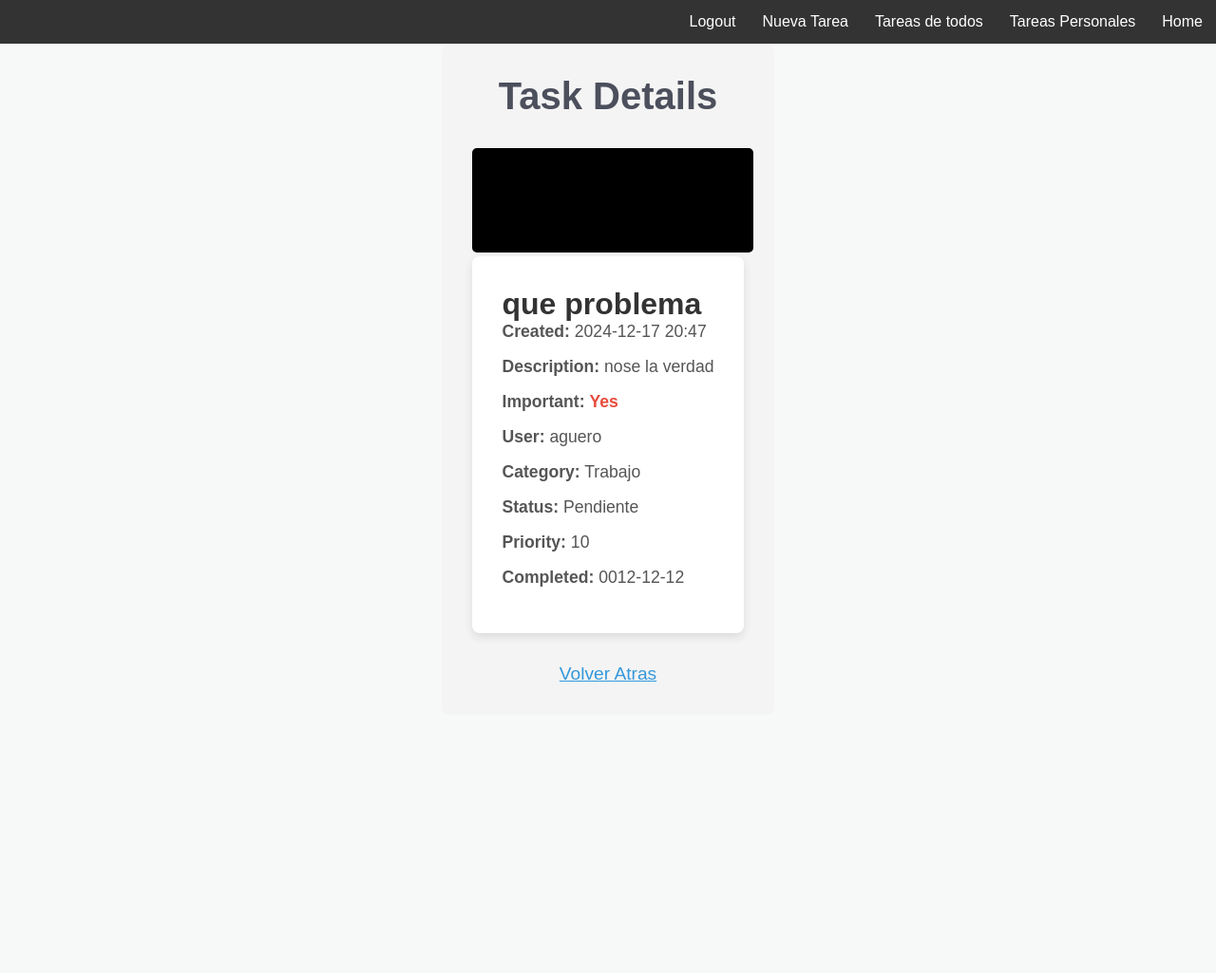
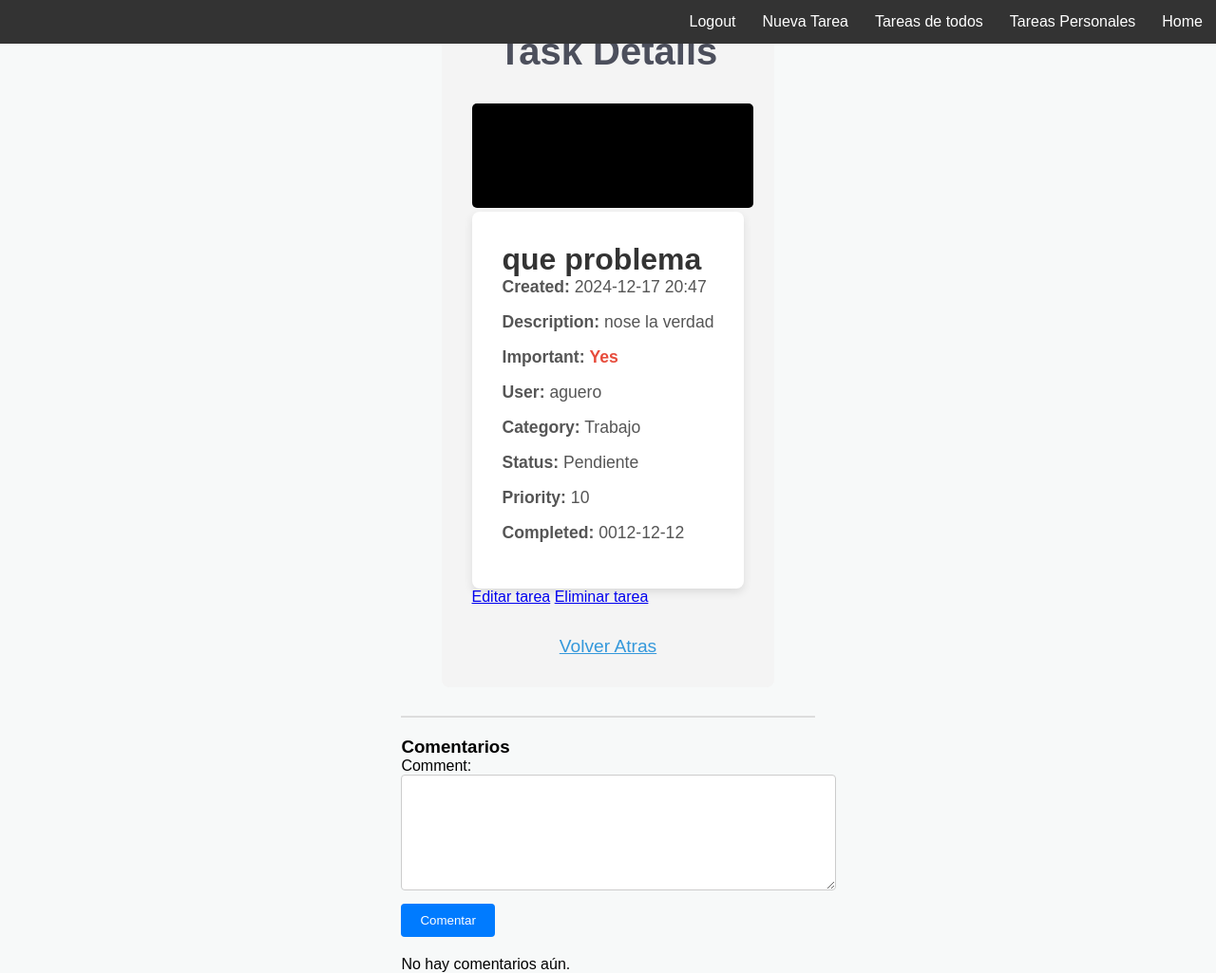
Before and after one commit to Aleu79/django-project, a Django app: page /tasks/1/ in a window 1280 px wide. Shown: the whole page at 95% size. Before the commit the page ends 718 px from the top, so only its background shows below. Run offline with Django 5.2, Linux system fonts and the light colour scheme; a user stored in the database is signed in; data comes from the database, SQL or seed files in the repository; both versions use the stored data as it was after the commit.

Commit message:
comments

```diff
--- a/sistema/urls.py
+++ b/sistema/urls.py
@@ -30,4 +30,7 @@ urlpatterns = [
     path('tasks/all/', views.tareatodos, name='tareatodos'),
     path('tasks/<int:task_id>/', views.task_details, name='task_details'),
     path('signin/', views.signin , name='signin'),
+    path('edit_task/<int:task_id>/', views.edit_task, name='edit_task'),
+    path('task/<int:task_id>/comment/', views.task_comment, name='task_comment'),
+    path('task/delete/<int:task_id>/', views.delete_task, name='delete_task'),
 ] + static(settings.MEDIA_URL, document_root=settings.MEDIA_ROOT)
--- a/task/formulario.py
+++ b/task/formulario.py
@@ -1,5 +1,5 @@
 from django import forms
-from .models import Task
+from .models import *
 from django.forms import DateTimeInput
 
 class formTask(forms.ModelForm):
@@ -15,3 +15,14 @@ class formTask(forms.ModelForm):
     date_completed = forms.DateTimeField(
         widget=DateTimeInput(attrs={'type': 'date'})
     )
+
+class formTaskComment(forms.ModelForm):
+    class Meta:
+        model = TaskComment
+        fields = ['comment']
+
+    def clean_comment(self):
+        comment = self.cleaned_data.get('comment')
+        if not comment:
+            raise forms.ValidationError("El comentario no puede estar vacío.")
+        return comment
--- a/task/static/css/stylesa.css
+++ b/task/static/css/stylesa.css
@@ -157,3 +157,58 @@ li:hover{
         transform: translateY(0);
     }
 }
+
+/* comentarios */
+.comments-section {
+    margin-top: 20px;
+    border-top: 2px solid #ddd;
+    padding-top: 20px;
+}
+
+.comment-form {
+    margin-bottom: 20px;
+}
+
+.comment-form textarea {
+    width: 100%;
+    height: 100px;
+    padding: 10px;
+    margin-bottom: 10px;
+    border: 1px solid #ccc;
+    border-radius: 4px;
+}
+
+.comment-form button {
+    padding: 10px 20px;
+    background-color: #007bff;
+    color: white;
+    border: none;
+    border-radius: 4px;
+    cursor: pointer;
+}
+
+.comment-form button:hover {
+    background-color: #0056b3;
+}
+
+.comments-list {
+    list-style: none;
+    padding-left: 0;
+}
+
+.comment-item {
+    margin-bottom: 15px;
+    padding: 10px;
+    background-color: #f9f9f9;
+    border: 1px solid #ddd;
+    border-radius: 4px;
+}
+
+.comment-item p {
+    margin: 5px 0;
+}
+
+.comment-time {
+    font-size: 0.9em;
+    color: #777;
+}
--- a/task/templates/task_details.html
+++ b/task/templates/task_details.html
@@ -39,6 +39,37 @@
         </p>
     </div>
 
+    {% if user == task.user %}
+    <a href="{% url 'edit_task' task.id %}" class="btn-edit">Editar tarea</a>
+    <a href="{% url 'delete_task' task.id %}" class="btn-delete" onclick="return confirm('¿Estás seguro de que deseas eliminar esta tarea?')">Eliminar tarea</a>
+    {% endif %}
+
     <a href="{% url 'tasks' %}" class="back-linkdetails">Volver Atras</a>
 </div>
+
+<div class="comments-section">
+    <h3>Comentarios</h3>
+
+    <form method="POST" class="comment-form">
+        {% csrf_token %}
+        {{ form.as_p }}
+        <button type="submit" class="btn-submit">Comentar</button>
+    </form>
+
+    {% if error %}
+    <p class="error">{{ error }}</p>
+    {% endif %}
+
+    <ul class="comments-list">
+        {% for comment in comments %}
+        <li class="comment-item">
+            <p><strong>{{ comment.user.username }}</strong> <span class="comment-time">({{ comment.created|date:"Y-m-d H:i" }})</span></p>
+            <p>{{ comment.comment }}</p>
+        </li>
+        {% empty %}
+        <p>No hay comentarios aún.</p>
+        {% endfor %}
+    </ul>
+</div>
+
 {% endblock %}
--- a/task/views.py
+++ b/task/views.py
@@ -2,7 +2,7 @@ from django.shortcuts import render, redirect, get_object_or_404
 from django.contrib.auth.models import User
 from django.contrib.auth import login, logout, authenticate
 from django.db import IntegrityError
-from .formulario import formTask
+from .formulario import *
 from .models import *
 from django.contrib.auth.decorators import login_required
 
@@ -40,6 +40,61 @@ def tasks(request):
         'tareas_compartidas': tareas_compartidas
     })
 
+@login_required
+def task_comment(request, task_id):
+    task = get_object_or_404(Task, pk=task_id)
+
+    if request.method == 'POST':
+        form = formTaskComment(request.POST)
+        if form.is_valid():
+            task_comment = form.save(commit=False)
+            task_comment.task = task
+            task_comment.user = request.user
+            task_comment.save()
+
+            return redirect('task_details', task_id=task.id)
+        else:
+            return render(request, 'task_details.html', {
+                'task': task,
+                'form': form,
+                'error': 'El comentario no es válido.'
+            })
+
+    else:
+        form = formTaskComment()
+
+    return render(request, 'task_details.html', {'task': task, 'form': form})
+
+
+@login_required
+def edit_task(request, task_id):
+    task = get_object_or_404(Task, pk=task_id, user=request.user)
+
+    if request.method == 'POST':
+        form = formTask(request.POST, instance=task)
+        if form.is_valid():
+            form.save()
+            if task.is_personal:
+                return redirect('tasks')
+            else:
+                return redirect('tareatodos')
+        else:
+            return render(request, 'edit_task.html', {
+                'form': form,
+                'error': 'Por favor, corrige los errores.'
+            })
+    else:
+        form = formTask(instance=task)
+    return render(request, 'edit_task.html', {'form': form})
+
+@login_required
+def delete_task(request, task_id):
+    task = get_object_or_404(Task, pk=task_id)
+    if request.user == task.user:
+        task.delete()
+        return redirect('tasks')
+    else:
+        return redirect('tasks')
 
 def tareatodos(request):
     tareas = Task.objects.filter(is_personal=False)
@@ -47,7 +102,27 @@ def tareatodos(request):
 
 def task_details(request, task_id):
     task = get_object_or_404(Task, pk=task_id)
-    return render(request, 'task_details.html', {'task': task})
+
+    if request.method == 'POST':
+        form = formTaskComment(request.POST)
+        if form.is_valid():
+            comment = form.save(commit=False)
+            comment.task = task
+            comment.user = request.user
+            comment.save()
+
+            return redirect('task_details', task_id=task.id)
+
+    else:
+        form = formTaskComment()
+
+    comments = task.comments.all()
+
+    return render(request, 'task_details.html', {
+        'task': task,
+        'form': form,
+        'comments': comments
+    })
 
 
 @login_required
```
Also changed, not shown: task/templates/edit_task.html (added, +16 -0 lines), db.sqlite3.
